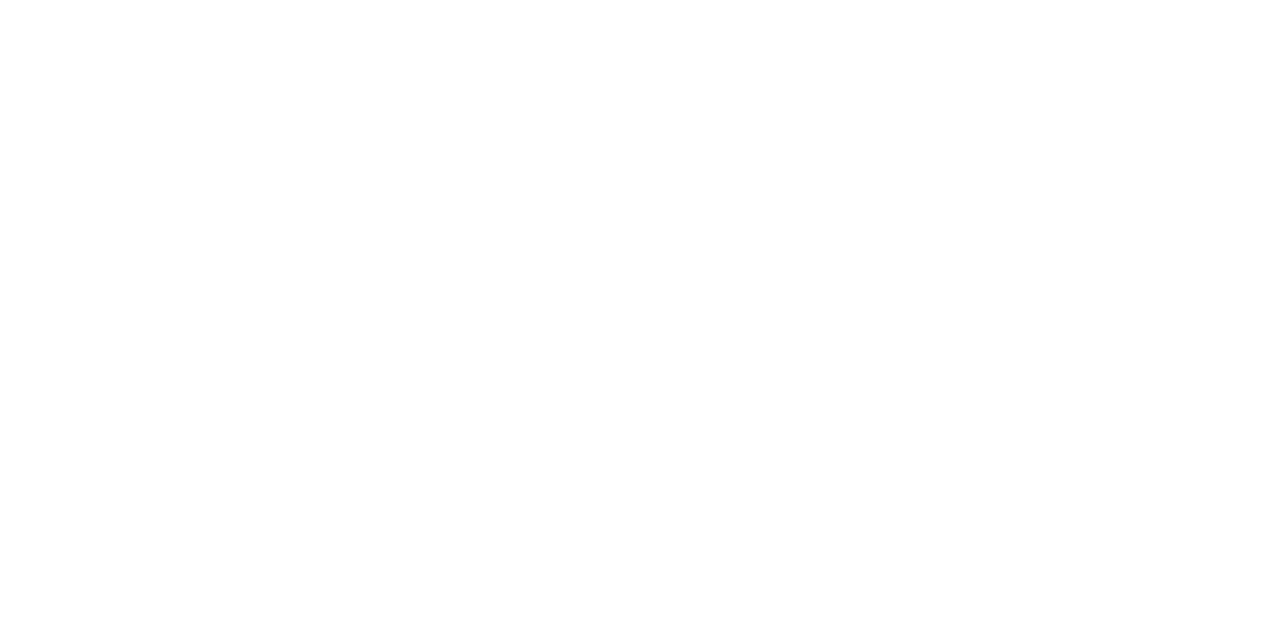
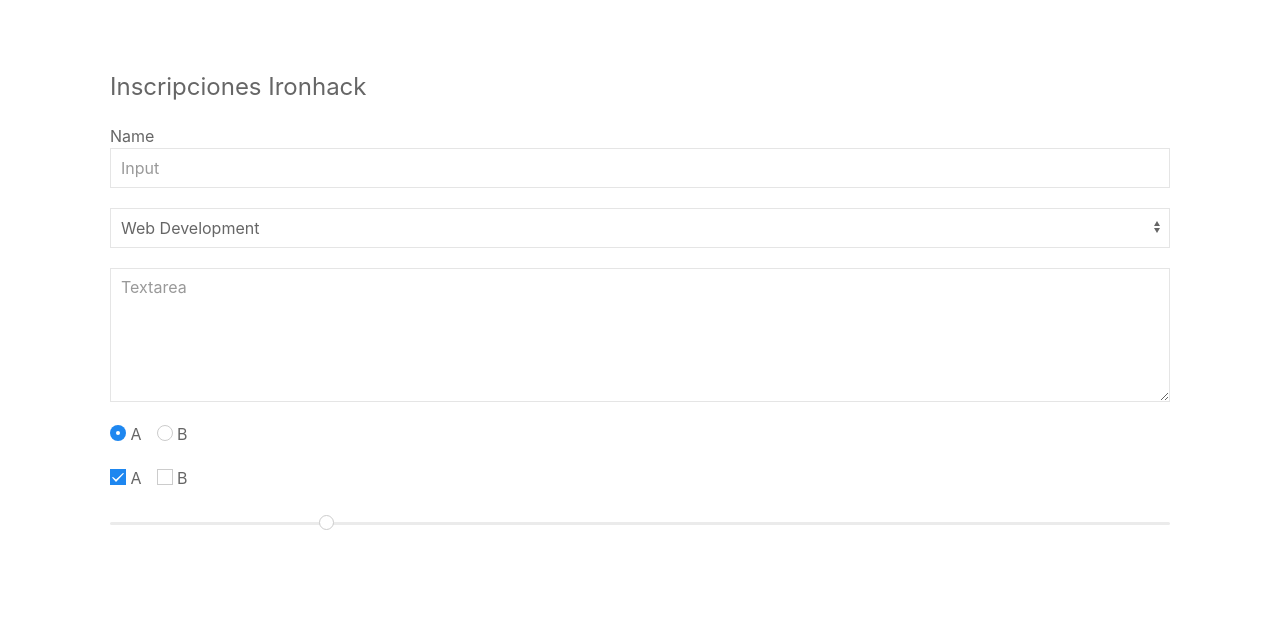
Before and after one commit to nancy27vazquez/git-practice, a plain HTML site: page contact.html in a window 1280 px wide. Drawn offline with nearby package versions, Linux system fonts and the light colour scheme.

Commit message:
Adding contact page

```diff
--- a/contact.html
+++ b/contact.html
@@ -5,6 +5,77 @@
     <meta name="viewport" content="width=device-width, initial-scale=1.0" />
     <meta http-equiv="X-UA-Compatible" content="ie=edge" />
     <title>Contact</title>
+    <!-- UIkit CSS -->
+    <link
+      rel="stylesheet"
+      href="https://cdnjs.cloudflare.com/ajax/libs/uikit/3.1.7/css/uikit.min.css"
+    />
   </head>
-  <body></body>
+  <body>
+    <section id="contact">
+      <div class="uk-container uk-margin">
+        <form class="uk-padding-large uk-margin">
+          <fieldset class="uk-fieldset">
+            <legend class="uk-legend">Inscripciones Ironhack</legend>
+
+            <div class="uk-margin">
+              <label for="name">Name</label>
+              <input
+                class="uk-input"
+                id="name"
+                type="text"
+                placeholder="Input"
+              />
+            </div>
+
+            <div class="uk-margin">
+              <select class="uk-select">
+                <option>Web Development</option>
+                <option>UI / UX</option>
+              </select>
+            </div>
+
+            <div class="uk-margin">
+              <textarea
+                class="uk-textarea"
+                rows="5"
+                placeholder="Textarea"
+              ></textarea>
+            </div>
+
+            <div class="uk-margin uk-grid-small uk-child-width-auto uk-grid">
+              <label
+                ><input class="uk-radio" type="radio" name="radio2" checked />
+                A</label
+              >
+              <label
+                ><input class="uk-radio" type="radio" name="radio2" /> B</label
+              >
+            </div>
+
+            <div class="uk-margin uk-grid-small uk-child-width-auto uk-grid">
+              <label
+                ><input class="uk-checkbox" type="checkbox" checked /> A</label
+              >
+              <label><input class="uk-checkbox" type="checkbox" /> B</label>
+            </div>
+
+            <div class="uk-margin">
+              <input
+                class="uk-range"
+                type="range"
+                value="2"
+                min="0"
+                max="10"
+                step="0.1"
+              />
+            </div>
+          </fieldset>
+        </form>
+      </div>
+    </section>
+    <!-- UIkit JS -->
+    <script src="https://cdnjs.cloudflare.com/ajax/libs/uikit/3.1.7/js/uikit.min.js"></script>
+    <script src="https://cdnjs.cloudflare.com/ajax/libs/uikit/3.1.7/js/uikit-icons.min.js"></script>
+  </body>
 </html>
```
